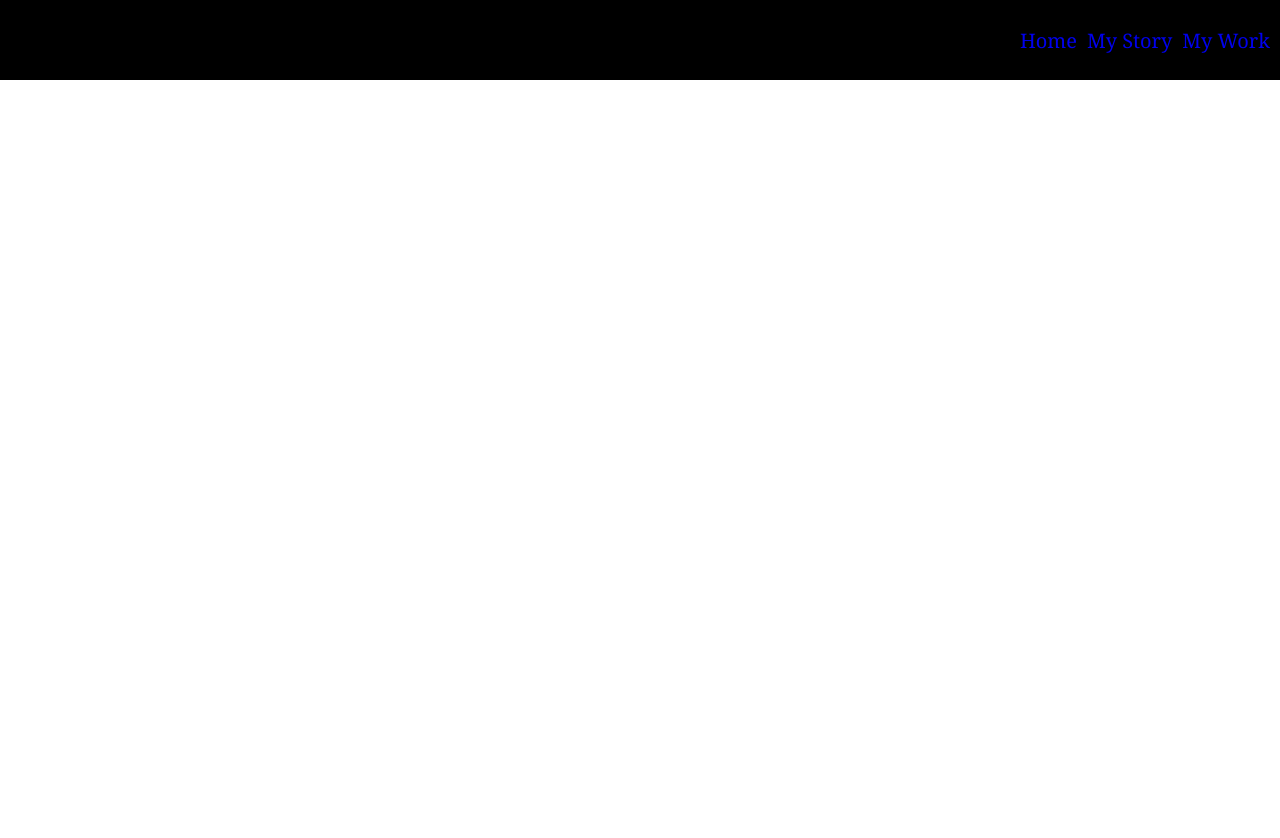
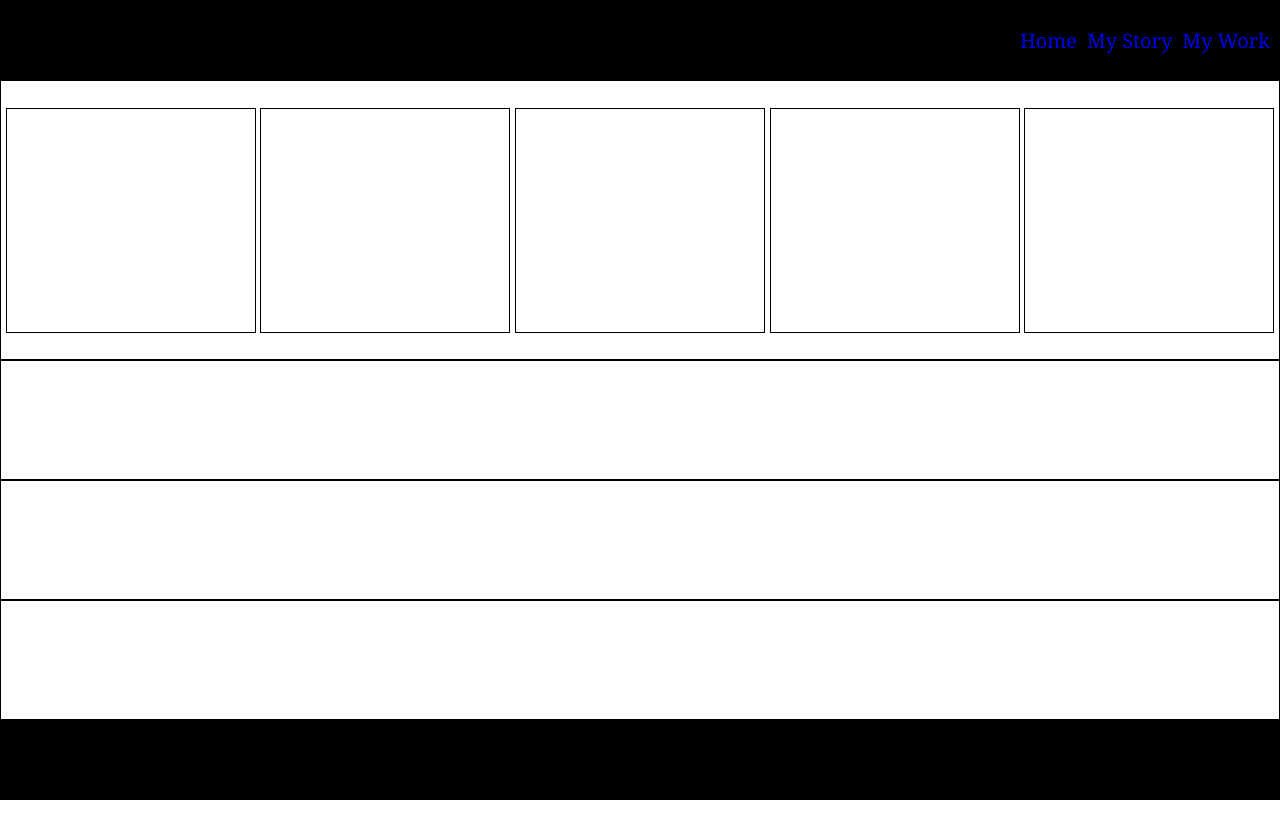
Before and after one commit to tla111/portfolio, a React (Create React App) app: page /work in a window 1280 px wide. Shown: the top 838 px of the page. After the commit the page ends 800 px from the top, so only its background shows below. Built offline with nearby package versions, Linux system fonts and the light colour scheme.

Commit message:
layout of containers set up

```diff
--- a/src/screens/myWork/MyWork.js
+++ b/src/screens/myWork/MyWork.js
@@ -9,6 +9,17 @@ const MyWork = () => {
       <div className='work_container'>
         <div className='left_door' id='l_door'></div>
         <div className='right_door' id='r_door'></div>
+        <div className='work_box work_box1'>
+          <div className='projects'></div>
+          <div className='projects'></div>
+          <div className='projects'></div>
+          <div className='projects'></div>
+          <div className='projects'></div>
+        </div>
+        <div className='work_box work_box2'></div>
+        <div className='work_box work_box3'></div>
+        <div className='work_box work_box4'></div>
+        <div className='work_box work_box5'></div>
       </div>
     </div>
   );
--- a/src/screens/myWork/myWork.css
+++ b/src/screens/myWork/myWork.css
@@ -4,20 +4,11 @@
   width: 100%;
 }
 
-.gate_opener {
-  background-color: crimson;
-  height: 5vh;
-  width: 100%;
-  display: flex;
-  justify-content: center;
-  align-items: center;
-}
-
 .left_door {
   background-color: black;
   background-image: url('./images/lion.jpg');
   background-size: cover;
-  height: 100%;
+  height: 85vh;
   width: 50%;
   position: absolute;
   left: 0;
@@ -31,7 +22,7 @@
   background-image: url('./images/lion.jpg');
   background-size: cover;
   transform: rotateY(180deg);
-  height: 100%;
+  height: 85vh;
   width: 50%;
   position: absolute;
   right: 0;
@@ -63,3 +54,38 @@
     right: -50%;
   }
 }
+
+.work_box {
+  border: 1px solid black;
+  width: 100%;
+}
+
+.work_box1 {
+  height: 35vh;
+  display: flex;
+  justify-content: space-evenly;
+  align-items: center;
+}
+
+.work_box2 {
+  height: 15vh;
+}
+
+.work_box3 {
+  height: 15vh;
+}
+
+.work_box4 {
+  height: 15vh;
+}
+
+.work_box5 {
+  height: 10vh;
+  background-color: black;
+}
+
+.projects {
+  border: 1px solid black;
+  height: 225px;
+  width: 250px;
+}
```
